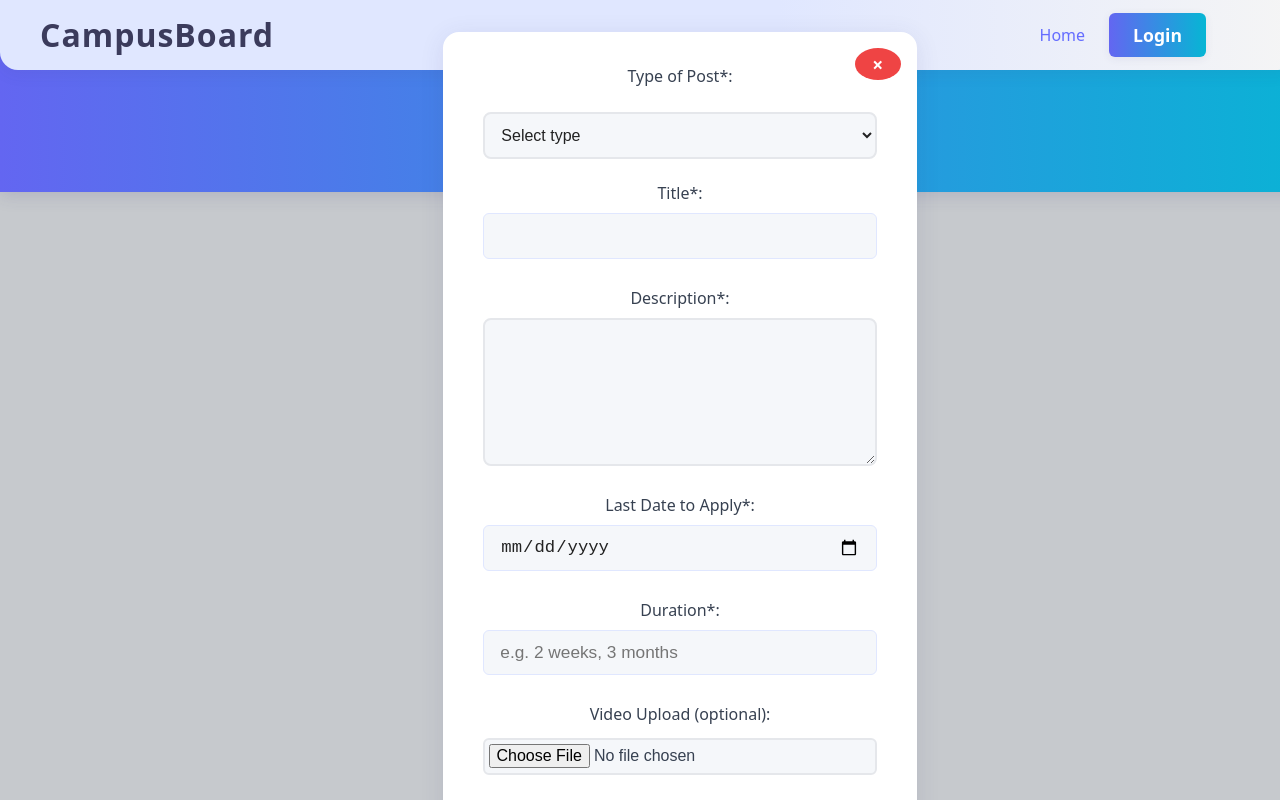
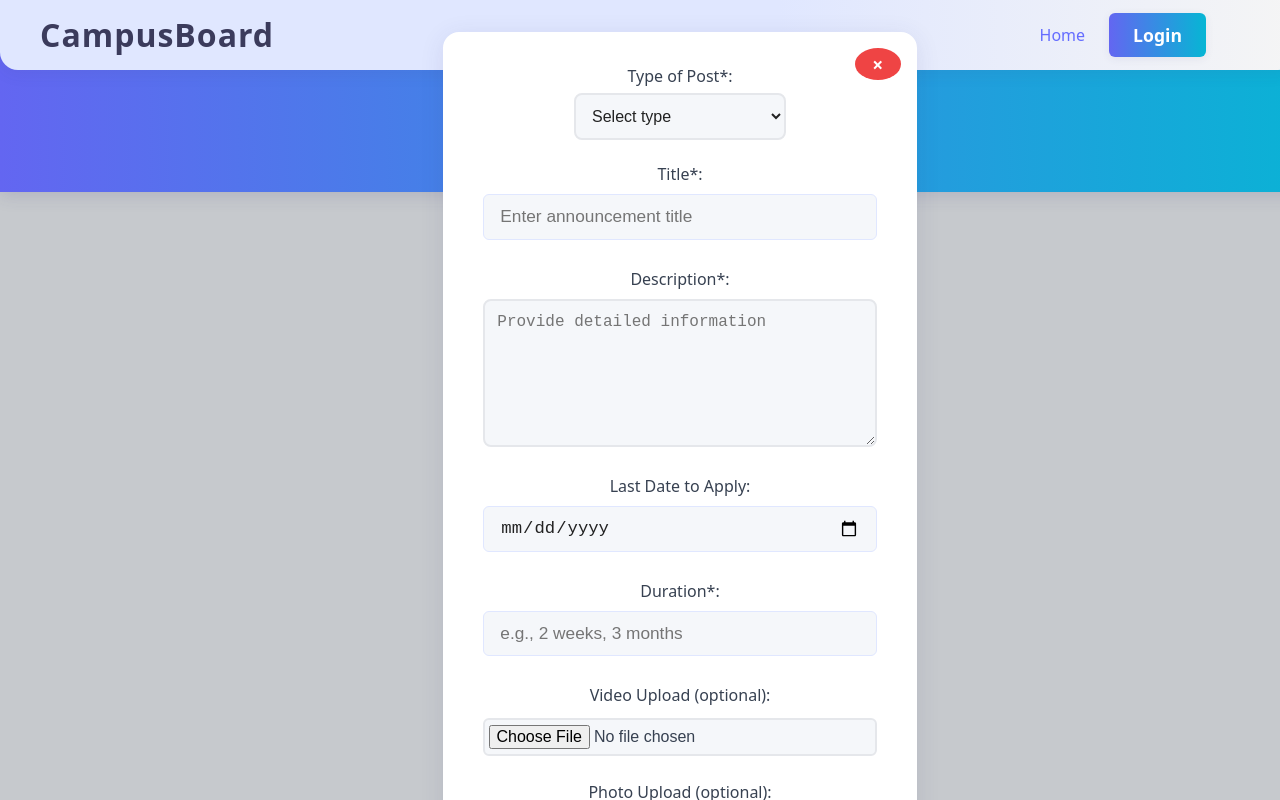
Before and after one commit to riddhika05/CampusBoard, a React (Vite) app: page /admin in a window 1280 px wide. Both pictures are taken after a click on the item "Post Announcements!". Shown: the top 800 px of the page. Built offline with nearby package versions, Linux system fonts and the light colour scheme; no server answers.

Commit message:
Adding announcements to table

```diff
--- a/src/Pages/AnnouncementForm.jsx
+++ b/src/Pages/AnnouncementForm.jsx
@@ -1,95 +1,302 @@
+// // import React, { useState } from 'react';
+// // import './AnnouncementForm.css';
+
+// // export default function AnnouncementForm({ onClose }) {
+// //   const [postType, setPostType] = useState('');
+// //   const [title, setTitle] = useState('');
+// //   const [description, setDescription] = useState('');
+// //   const [lastDate, setLastDate] = useState('');
+// //   const [duration, setDuration] = useState('');
+// //   const [video, setVideo] = useState(null);
+// //   const [photo, setPhoto] = useState(null);
+// //   const [webinarLink, setWebinarLink] = useState('');
+
+// //   const handleSubmit = (e) => {
+// //     e.preventDefault();
+// //     // Handle form submission logic here
+// //     console.log('Form submitted:', {
+// //       postType,
+// //       title,
+// //       description,
+// //       lastDate,
+// //       duration,
+// //       webinarLink,
+// //       video,
+// //       photo
+// //     });
+// //   };
+
+// //   return (
+// //     <form className="announcement-form" onSubmit={handleSubmit}>
+// //       <button type="button" className="announcement-modal-close" onClick={onClose}>×</button>
+
+// //         <label htmlFor="postType">Type of Post*:</label>
+// //         <select
+// //           id="postType"
+// //           name="postType"
+// //           value={postType}
+// //           onChange={e => setPostType(e.target.value)}
+// //           required
+// //         >
+// //           <option value="">Select type</option>
+// //           <option value="job">Job Opportunity</option>
+// //           <option value="intern">Intern Opportunity</option>
+// //           <option value="course">Course Announcement</option>
+// //           <option value="training">Training Session</option>
+// //           <option value="webinar">Webinar</option>
+// //           <option value="other">Other</option>
+// //         </select>
+
+// //         <label>
+// //           Title*:
+// //           <input type="text" value={title} onChange={e => setTitle(e.target.value)} required />
+// //         </label>
+
+// //         <label>
+// //           Description*:
+// //           <textarea value={description} onChange={e => setDescription(e.target.value)} required />
+// //         </label>
+
+// //         <label>
+// //           Last Date to Apply*:
+// //           <input type="date" value={lastDate} onChange={e => setLastDate(e.target.value)} required />
+// //         </label>
+
+// //         <label>
+// //           Duration*:
+// //           <input type="text" value={duration} onChange={e => setDuration(e.target.value)} required placeholder="e.g. 2 weeks, 3 months" />
+// //         </label>
+
+// //         {postType === 'webinar' && (
+// //           <label>
+// //             Live Webinar Link*:
+// //             <input type="url" value={webinarLink} onChange={e => setWebinarLink(e.target.value)} required />
+// //           </label>
+// //         )}
+
+// //         <label>
+// //           Video Upload (optional):
+// //           <input type="file" accept="video/*" onChange={e => setVideo(e.target.files[0])} />
+// //         </label>
+
+// //         <label>
+// //           Photo Upload (optional):
+// //           <input type="file" accept="image/*" onChange={e => setPhoto(e.target.files[0])} />
+// //         </label>
+
+// //         <button type="submit">Submit Announcement</button>
+// //       </form>
+// //   );
+// // }
 // import React, { useState } from 'react';
+// import { supabase } from '../supabaseClient'; // Adjust path to your supabase client
 // import './AnnouncementForm.css';
 
 // export default function AnnouncementForm({ onClose }) {
-//   const [postType, setPostType] = useState('');
-//   const [title, setTitle] = useState('');
-//   const [description, setDescription] = useState('');
-//   const [lastDate, setLastDate] = useState('');
-//   const [duration, setDuration] = useState('');
-//   const [video, setVideo] = useState(null);
-//   const [photo, setPhoto] = useState(null);
-//   const [webinarLink, setWebinarLink] = useState('');
+//   const [formData, setFormData] = useState({
+//     postType: '',
+//     title: '',
+//     description: '',
+//     lastDate: '',
+//     duration: '',
+//     webinarLink: '',
+//     video: null,
+//     photo: null
+//   });
+//   const [isLoading, setIsLoading] = useState(false);
+//   const [error, setError] = useState('');
 
-//   const handleSubmit = (e) => {
+//   const handleChange = (e) => {
+//     const { name, value } = e.target;
+//     setFormData(prev => ({ ...prev, [name]: value }));
+//   };
+
+//   const handleFileChange = (e) => {
+//     setFormData(prev => ({ ...prev, [e.target.name]: e.target.files[0] }));
+//   };
+
+//   const uploadFile = async (file, fileType) => {
+//     if (!file) return null;
+
+//     const fileExt = file.name.split('.').pop();
+//     const fileName = `${Date.now()}.${fileExt}`;
+//     const filePath = `${fileType}/${fileName}`;
+
+//     const { error } = await supabase.storage
+//       .from('announcements')
+//       .upload(filePath, file);
+
+//     if (error) throw error;
+
+//     return supabase.storage
+//       .from('announcements')
+//       .getPublicUrl(filePath).data.publicUrl;
+//   };
+
+//   const handleSubmit = async (e) => {
 //     e.preventDefault();
-//     // Handle form submission logic here
-//     console.log('Form submitted:', {
-//       postType,
-//       title,
-//       description,
-//       lastDate,
-//       duration,
-//       webinarLink,
-//       video,
-//       photo
-//     });
+//     setIsLoading(true);
+//     setError('');
+
+//     try {
+//       // Upload files if they exist
+//       const [videoUrl, photoUrl] = await Promise.all([
+//         uploadFile(formData.video, 'videos'),
+//         uploadFile(formData.photo, 'photos')
+//       ]);
+
+//       // Insert announcement data
+//       const { data, error } = await supabase
+//         .from('announcements')
+//         .insert([{
+//           type: formData.postType,
+//           title: formData.title,
+//           description: formData.description,
+//           last_date: formData.lastDate,
+//           duration: formData.duration,
+//           webinar_link: formData.webinarLink,
+//           video_url: videoUrl,
+//           photo_url: photoUrl,
+//           created_at: new Date().toISOString(),
+//           status: 'published'
+//         }])
+//         .select();
+
+//       if (error) throw error;
+
+//       alert('Announcement published successfully!');
+//       onClose();
+//     } catch (err) {
+//       console.error('Error:', err);
+//       setError(err.message || 'Failed to publish announcement');
+//     } finally {
+//       setIsLoading(false);
+//     }
 //   };
 
 //   return (
 //     <form className="announcement-form" onSubmit={handleSubmit}>
-//       <button type="button" className="announcement-modal-close" onClick={onClose}>×</button>
+//       <button
+//         type="button"
+//         className="announcement-modal-close"
+//         onClick={onClose}
+//         disabled={isLoading}
+//       >
+//         ×
+//       </button>
 
-//         <label htmlFor="postType">Type of Post*:</label>
-//         <select
-//           id="postType"
-//           name="postType"
-//           value={postType}
-//           onChange={e => setPostType(e.target.value)}
+//       <label htmlFor="postType">Type of Post*:</label>
+//       <select
+//         id="postType"
+//         name="postType"
+//         value={formData.postType}
+//         onChange={handleChange}
+//         required
+//         disabled={isLoading}
+//       >
+//         <option value="">Select type</option>
+//         <option value="job">Job Opportunity</option>
+//         <option value="intern">Intern Opportunity</option>
+//         <option value="course">Course Announcement</option>
+//         <option value="training">Training Session</option>
+//         <option value="webinar">Webinar</option>
+//         <option value="other">Other</option>
+//       </select>
+
+//       <label>
+//         Title*:
+//         <input
+//           type="text"
+//           name="title"
+//           value={formData.title}
+//           onChange={handleChange}
 //           required
-//         >
-//           <option value="">Select type</option>
-//           <option value="job">Job Opportunity</option>
-//           <option value="intern">Intern Opportunity</option>
-//           <option value="course">Course Announcement</option>
-//           <option value="training">Training Session</option>
-//           <option value="webinar">Webinar</option>
-//           <option value="other">Other</option>
-//         </select>
+//           disabled={isLoading}
+//         />
+//       </label>
 
+//       <label>
+//         Description*:
+//         <textarea
+//           name="description"
+//           value={formData.description}
+//           onChange={handleChange}
+//           required
+//           disabled={isLoading}
+//         />
+//       </label>
+
+//       <label>
+//         Last Date to Apply*:
+//         <input
+//           type="date"
+//           name="lastDate"
+//           value={formData.lastDate}
+//           onChange={handleChange}
+//           required
+//           disabled={isLoading}
+//         />
+//       </label>
+
+//       <label>
+//         Duration*:
+//         <input
+//           type="text"
+//           name="duration"
+//           value={formData.duration}
+//           onChange={handleChange}
+//           required
+//           placeholder="e.g. 2 weeks, 3 months"
+//           disabled={isLoading}
+//         />
+//       </label>
+
+//       {formData.postType === 'webinar' && (
 //         <label>
-//           Title*:
-//           <input type="text" value={title} onChange={e => setTitle(e.target.value)} required />
+//           Live Webinar Link*:
+//           <input
+//             type="url"
+//             name="webinarLink"
+//             value={formData.webinarLink}
+//             onChange={handleChange}
+//             required
+//             disabled={isLoading}
+//           />
 //         </label>
+//       )}
 
-//         <label>
-//           Description*:
-//           <textarea value={description} onChange={e => setDescription(e.target.value)} required />
-//         </label>
+//       <label>
+//         Video Upload (optional):
+//         <input
+//           type="file"
+//           name="video"
+//           accept="video/*"
+//           onChange={handleFileChange}
+//           disabled={isLoading}
+//         />
+//       </label>
 
-//         <label>
-//           Last Date to Apply*:
-//           <input type="date" value={lastDate} onChange={e => setLastDate(e.target.value)} required />
-//         </label>
+//       <label>
+//         Photo Upload (optional):
+//         <input
+//           type="file"
+//           name="photo"
+//           accept="image/*"
+//           onChange={handleFileChange}
+//           disabled={isLoading}
+//         />
+//       </label>
 
-//         <label>
-//           Duration*:
-//           <input type="text" value={duration} onChange={e => setDuration(e.target.value)} required placeholder="e.g. 2 weeks, 3 months" />
-//         </label>
+//       {error && <div className="error-message">{error}</div>}
 
-//         {postType === 'webinar' && (
-//           <label>
-//             Live Webinar Link*:
-//             <input type="url" value={webinarLink} onChange={e => setWebinarLink(e.target.value)} required />
-//           </label>
-//         )}
-
-//         <label>
-//           Video Upload (optional):
-//           <input type="file" accept="video/*" onChange={e => setVideo(e.target.files[0])} />
-//         </label>
-
-//         <label>
-//           Photo Upload (optional):
-//           <input type="file" accept="image/*" onChange={e => setPhoto(e.target.files[0])} />
-//         </label>
-
-//         <button type="submit">Submit Announcement</button>
-//       </form>
+//       <button type="submit" disabled={isLoading}>
+//         {isLoading ? 'Publishing...' : 'Submit Announcement'}
+//       </button>
+//     </form>
 //   );
 // }
 import React, { useState } from 'react';
-import { supabase } from '../supabaseClient'; // Adjust path to your supabase client
+import { supabase } from '../supabaseClient';
 import './AnnouncementForm.css';
 
 export default function AnnouncementForm({ onClose }) {
@@ -139,36 +346,43 @@ export default function AnnouncementForm({ onClose }) {
     setError('');
 
     try {
-      // Upload files if they exist
+      // 1. Get current user
+      const { data: { user }, error: userError } = await supabase.auth.getUser();
+
+      if (userError || !user) {
+        throw new Error(userError?.message || 'User not authenticated');
+      }
+
+      // 2. Upload files if they exist
       const [videoUrl, photoUrl] = await Promise.all([
         uploadFile(formData.video, 'videos'),
         uploadFile(formData.photo, 'photos')
       ]);
 
-      // Insert announcement data
-      const { data, error } = await supabase
+      // 3. Insert announcement data with user reference
+      const { data, error: insertError } = await supabase
         .from('announcements')
-        .insert([{
+        .insert({
+          user_id: user.id, // Add user reference
           type: formData.postType,
           title: formData.title,
           description: formData.description,
-          last_date: formData.lastDate,
+          last_date: formData.lastDate || null, // Handle empty date
           duration: formData.duration,
-          webinar_link: formData.webinarLink,
+          webinar_link: formData.postType === 'webinar' ? formData.webinarLink : null,
           video_url: videoUrl,
           photo_url: photoUrl,
-          created_at: new Date().toISOString(),
           status: 'published'
-        }])
+        })
         .select();
 
-      if (error) throw error;
+      if (insertError) throw insertError;
 
       alert('Announcement published successfully!');
       onClose();
     } catch (err) {
-      console.error('Error:', err);
-      setError(err.message || 'Failed to publish announcement');
+      console.error('Submission Error:', err);
+      setError(err.message || 'Failed to publish announcement. Please try again.');
     } finally {
       setIsLoading(false);
     }
@@ -181,10 +395,12 @@ export default function AnnouncementForm({ onClose }) {
         className="announcement-modal-close"
         onClick={onClose}
         disabled={isLoading}
+        aria-label="Close form"
       >
         ×
       </button>
 
+      <div className="form-group">
         <label htmlFor="postType">Type of Post*:</label>
         <select
           id="postType"
@@ -202,7 +418,9 @@ export default function AnnouncementForm({ onClose }) {
           <option value="webinar">Webinar</option>
           <option value="other">Other</option>
         </select>
+      </div>
 
+      <div className="form-group">
         <label>
           Title*:
           <input
@@ -212,9 +430,12 @@ export default function AnnouncementForm({ onClose }) {
             onChange={handleChange}
             required
             disabled={isLoading}
+            placeholder="Enter announcement title"
           />
         </label>
+      </div>
 
+      <div className="form-group">
         <label>
           Description*:
           <textarea
@@ -223,21 +444,27 @@ export default function AnnouncementForm({ onClose }) {
             onChange={handleChange}
             required
             disabled={isLoading}
+            placeholder="Provide detailed information"
+            rows={5}
           />
         </label>
+      </div>
 
+      <div className="form-group">
         <label>
-        Last Date to Apply*:
+          Last Date to Apply:
           <input
             type="date"
             name="lastDate"
             value={formData.lastDate}
             onChange={handleChange}
-          required
             disabled={isLoading}
+            min={new Date().toISOString().split('T')[0]} // Prevent past dates
           />
         </label>
+      </div>
 
+      <div className="form-group">
         <label>
           Duration*:
           <input
@@ -246,12 +473,14 @@ export default function AnnouncementForm({ onClose }) {
             value={formData.duration}
             onChange={handleChange}
             required
-          placeholder="e.g. 2 weeks, 3 months"
             disabled={isLoading}
+            placeholder="e.g., 2 weeks, 3 months"
           />
         </label>
+      </div>
 
       {formData.postType === 'webinar' && (
+        <div className="form-group">
           <label>
             Live Webinar Link*:
             <input
@@ -261,10 +490,13 @@ export default function AnnouncementForm({ onClose }) {
               onChange={handleChange}
               required
               disabled={isLoading}
+              placeholder="https://example.com/webinar"
             />
           </label>
+        </div>
       )}
 
+      <div className="form-group">
         <label>
           Video Upload (optional):
           <input
@@ -274,8 +506,13 @@ export default function AnnouncementForm({ onClose }) {
             onChange={handleFileChange}
             disabled={isLoading}
           />
+          {formData.video && (
+            <span className="file-info">{formData.video.name}</span>
+          )}
         </label>
+      </div>
 
+      <div className="form-group">
         <label>
           Photo Upload (optional):
           <input
@@ -285,13 +522,34 @@ export default function AnnouncementForm({ onClose }) {
             onChange={handleFileChange}
             disabled={isLoading}
           />
+          {formData.photo && (
+            <span className="file-info">{formData.photo.name}</span>
+          )}
         </label>
+      </div>
 
-      {error && <div className="error-message">{error}</div>}
+      {error && (
+        <div className="error-message">
+          ⚠️ {error}
+        </div>
+      )}
 
-      <button type="submit" disabled={isLoading}>
-        {isLoading ? 'Publishing...' : 'Submit Announcement'}
+      <div className="form-actions">
+        <button
+          type="submit"
+          disabled={isLoading}
+          className={isLoading ? 'loading' : ''}
+        >
+          {isLoading ? (
+            <>
+              <span className="spinner"></span>
+              Publishing...
+            </>
+          ) : (
+            'Submit Announcement'
+          )}
         </button>
+      </div>
     </form>
   );
 }
```
Lines whose indentation alone changed are shown as unchanged.
